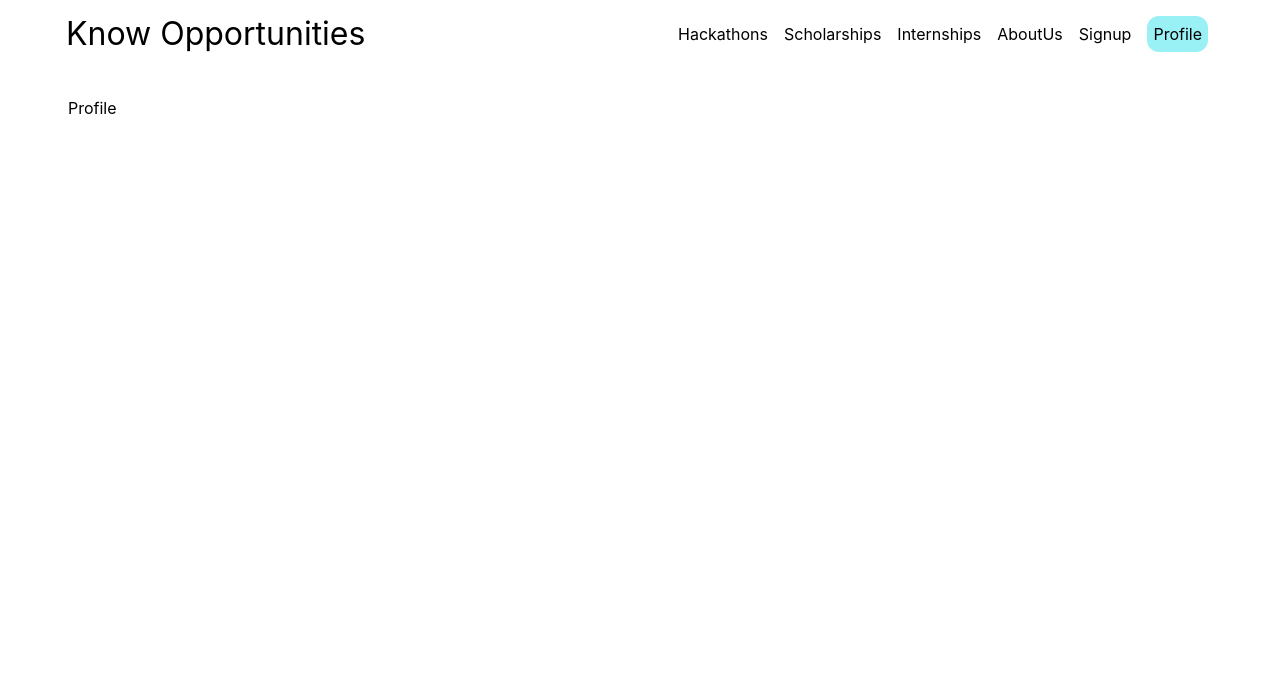
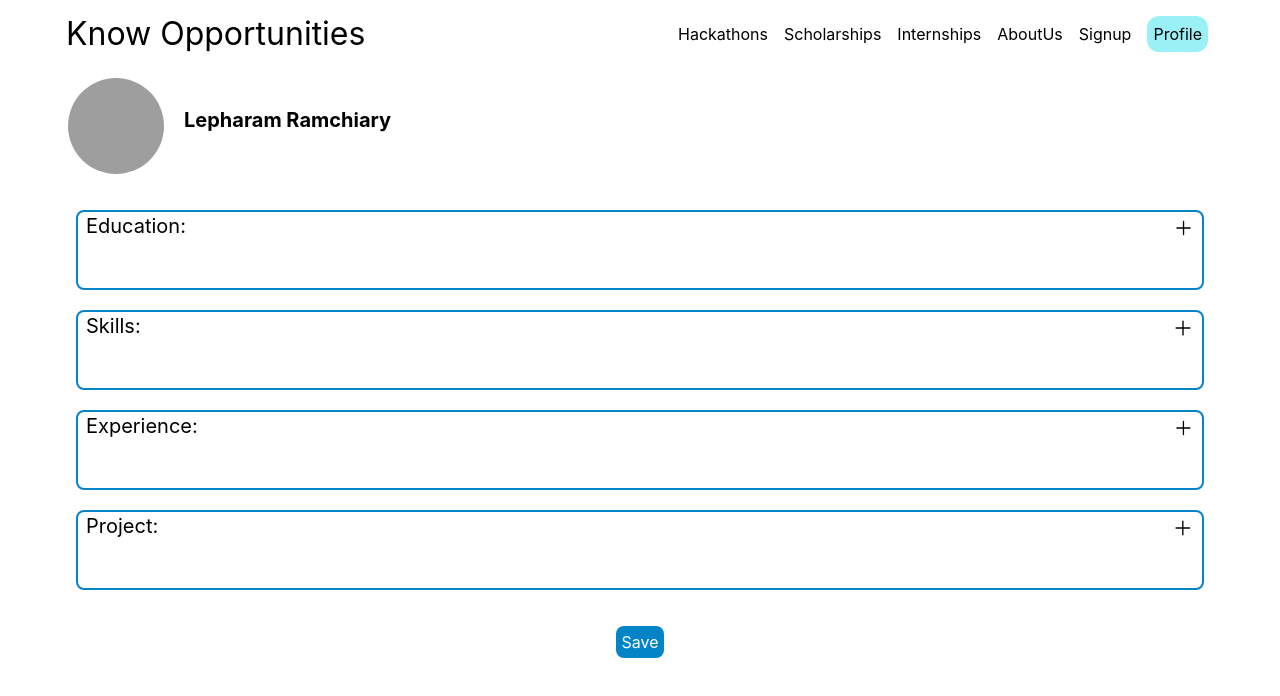
Before and after one commit to chetryJyoti/MoreOppNew, a React (Create React App) app: page /profile in a window 1280 px wide. Shown: the top 696 px of the page. Built offline with nearby package versions, Linux system fonts and the light colour scheme; grey boxes are pictures that could not be loaded.

Commit message:
added some designs and api calls

```diff
--- /dev/null
+++ b/src/components/popup/Popup.js
@@ -0,0 +1,32 @@
+import React from 'react'
+
+const Popup = (props) => {
+    const {
+        title,
+        onCancel,
+        onSave,
+        onChange,
+        inputValue,
+    } = props;
+
+    return (
+        <div className="absolute bottom-50 left-1/2 transform -translate-x-1/2 top-1/2 -translate-y-1/2 w-1/2 p-4 bg-white border border-gray-300 rounded-md shadow-lg">
+            <h2 className="text-lg font-bold mb-2">{title}</h2>
+            <div className="mb-4">
+                <form className=' w-full border-solid border-2 border-black p-1'>
+                    <input className=' w-full border-none outline-none' onChange={onChange} value={inputValue} />
+                </form>
+            </div>
+            <div className="flex justify-end gap-1">
+                <button className="bg-green-500 hover:bg-green-700 text-white font-bold py-2 px-4 rounded" onClick={onCancel}>
+                    Cancel
+                </button>
+                <button className="bg-green-500 hover:bg-green-700 text-white font-bold py-2 px-4 rounded mr-2" onClick={onSave}>
+                    Save
+                </button>
+            </div>
+        </div>
+    )
+}
+
+export default Popup
--- a/src/features/profile/Profile.js
+++ b/src/features/profile/Profile.js
@@ -1,9 +1,172 @@
-import React from 'react'
+import React, { useState } from 'react';
+import Popup from '../../components/popup/Popup';
 
 const Profile = () => {
+  const [showEducationPopup, setShowEducationPopup] = useState(false);
+  const [education, setEducation] = useState('');
+  const [displayEducation, setDisplayEducation] = useState('');
+
+  const [showSkillsPopup, setShowSkillsPopup] = useState(false);
+  const [skills, setSkills] = useState('');
+  const [displaySkills, setDisplaySkills] = useState('');
+
+  const [showExperience, setShowExperience] = useState(false);
+  const [experience, setExperience] = useState('');
+  const [displayExperience, setDisplayExperience] = useState('');
+
+  const [showProject, setShowProject] = useState(false);
+  const [projects, setProjects] = useState('');
+  const [displayProjects, setDipslayProjects] = useState('');
+
+  //
+  const SaveAll = () => {
+    const data = {
+      "education": education,
+      "skills": skills,
+      "experience": experience,
+      "projects": projects
+    }
+    console.log("savedData:", data);
+  }
+  // For Education
+  const handleSaveEducation = () => {
+    setShowEducationPopup(false);
+    console.log('Education value:', education);
+    setDisplayEducation(education || '');
+  };
+
+  const handleCancelEducation = () => {
+    setShowEducationPopup(false);
+    setEducation('');
+  };
+
+  // For Skills
+  const handleSaveSkills = () => {
+    setShowSkillsPopup(false);
+    console.log('Skills value:', skills);
+    setDisplaySkills(skills || '');
+  };
+
+  const handleCancelSkills = () => {
+    setShowSkillsPopup(false);
+    setSkills('');
+  };
+
+  // For Experience
+  const handleSaveExperiences = () => {
+    setShowExperience(false);
+    console.log("Experiences value", experience);
+    setDisplayExperience(experience || '');
+  };
+
+  const handleCancelExperiences = () => {
+    setShowExperience(false);
+    setExperience('');
+  };
+
+  // For Projects
+  const handleSaveProjects = () => {
+    setShowProject(false);
+    console.log('Projects value', projects);
+    setDipslayProjects(projects || '');
+  }
+
+  const handleCancelProjects = () => {
+    setShowProject(false);
+    setProjects('');
+  }
+
+  const checkPopUpOnOff = (value) => {
+    if (value === "edu") {
+      setShowEducationPopup(true);
+      setShowSkillsPopup(false);
+      setShowExperience(false);
+      setShowProject(false);
+    } else if (value === "skill") {
+      setShowEducationPopup(false);
+      setShowSkillsPopup(true);
+      setShowExperience(false);
+      setShowProject(false);
+    } else if (value === "exp") {
+      setShowEducationPopup(false);
+      setShowSkillsPopup(false);
+      setShowExperience(true);
+      setShowProject(false);
+    } else {
+      setShowEducationPopup(false);
+      setShowSkillsPopup(false);
+      setShowExperience(false);
+      setShowProject(true);
+    }
+  }
+
+
   return (
-    <div className="mx-35 p-7 ">Profile</div>
-  )
-}
+    <div className='h-full w-full'>
+      <div className='flex mt-5 ml-7'>
+        <div className="w-24 h-24 rounded-full overflow-hidden bg-center')">
+          <img src="https://images.unsplash.com/photo-1582266255765-fa5cf1a1d501?ixlib=rb-4.0.3&ixid=MnwxMjA3fDB8MHxwaG90by1wYWdlfHx8fGVufDB8fHx8&auto=format&fit=crop&w=870&q=80" className="w-full h-full object-cover" alt="Profile" />
+        </div>
+        <h1 className='mt-7 ml-5 font-bold text-xl'>Lepharam Ramchiary</h1>
+      </div>
+      <div className='h-full w-full block p-9 space-y-5'>
+        <form className='h-20 border-solid border-2 border-sky-600 rounded-lg flex justify-between'>
+          <h1 className='ml-2 text-xl'>Education:</h1>
+          <div className="flex w-full ">
+            <h5 className="p-1">{displayEducation}</h5>
+          </div>
+          <svg xmlns="http://www.w3.org/2000/svg" fill="none" viewBox="0 0 24 24" strokeWidth={1.5} stroke="currentColor" className="mr-2 mt-1 w-6 h-6" onClick={() => checkPopUpOnOff("edu")}>
+            <path strokeLinecap="round" strokeLinejoin="round" d="M12 4.5v15m7.5-7.5h-15" />
+          </svg>
+        </form>
+        {showEducationPopup && (
+          <Popup title="Add Education" onChange={(e) => setEducation(e.target.value)} onCancel={handleCancelEducation} onSave={handleSaveEducation} />
+        )}
 
-export default Profile
+        <form className='h-20 border-solid border-2 border-sky-600 rounded-lg flex justify-between'>
+          <h1 className='ml-2 text-xl'>Skills:</h1>
+          <div className="flex w-full">
+            <h5 className="p-1">{displaySkills}</h5>
+          </div>
+          <svg xmlns="http://www.w3.org/2000/svg" fill="none" viewBox="0 0 24 24" strokeWidth={1.5} stroke="currentColor" className="mr-2 mt-1 w-6 h-6" onClick={() => checkPopUpOnOff("skill")}>
+            <path strokeLinecap="round" strokeLinejoin="round" d="M12 4.5v15m7.5-7.5h-15" />
+          </svg>
+        </form>
+        {showSkillsPopup && (
+          <Popup title="Add Skills" onChange={(e) => setSkills(e.target.value)} onCancel={handleCancelSkills} onSave={handleSaveSkills} />
+        )}
+
+        <form className='h-20 border-solid border-2 border-sky-600 rounded-lg flex justify-between'>
+          <h1 className='ml-2 text-xl'>Experience:</h1>
+          <div className="flex w-full">
+            <h5 className="p-1">{displayExperience}</h5>
+          </div>
+          <svg xmlns="http://www.w3.org/2000/svg" fill="none" viewBox="0 0 24 24" strokeWidth={1.5} stroke="currentColor" className="mr-2 mt-1 w-6 h-6" onClick={() => checkPopUpOnOff("exp")}>
+            <path strokeLinecap="round" strokeLinejoin="round" d="M12 4.5v15m7.5-7.5h-15" />
+          </svg>
+        </form>
+        {showExperience && (
+          <Popup title="Add Expreiences" onChange={(e) => setExperience(e.target.value)} onCancel={handleCancelExperiences} onSave={handleSaveExperiences} />
+        )}
+
+        <form className='h-20 border-solid border-2 border-sky-600 rounded-lg flex justify-between'>
+          <h1 className='ml-2 text-xl'>Project:</h1>
+          <div className="flex w-full">
+            <h5 className="p-1">{displayProjects}</h5>
+          </div>
+          <svg xmlns="http://www.w3.org/2000/svg" fill="none" viewBox="0 0 24 24" strokeWidth={1.5} stroke="currentColor" className="mr-2 mt-1 w-6 h-6" onClick={() => checkPopUpOnOff()}>
+            <path strokeLinecap="round" strokeLinejoin="round" d="M12 4.5v15m7.5-7.5h-15" />
+          </svg>
+        </form>
+        {showProject && (
+          <Popup title="Add Projects" onChange={(e) => setProjects(e.target.value)} onCancel={handleCancelProjects} onSave={handleSaveProjects} />
+        )}
+      </div>
+      <div className='flex w-full h-full items-center justify-center'>
+        <button className='justify-center h-8 w-12 bg-sky-600 rounded-lg text-white hover:bg-sky-700 active:bg-sky-800 focus:outline-none focus:ring focus:ring-violet-300' onClick={SaveAll}>Save</button>
+      </div>
+    </div>
+  );
+};
+
+export default Profile;
```
Also changed, not shown: 1 other file (tests, documents, lock files or other folders).
